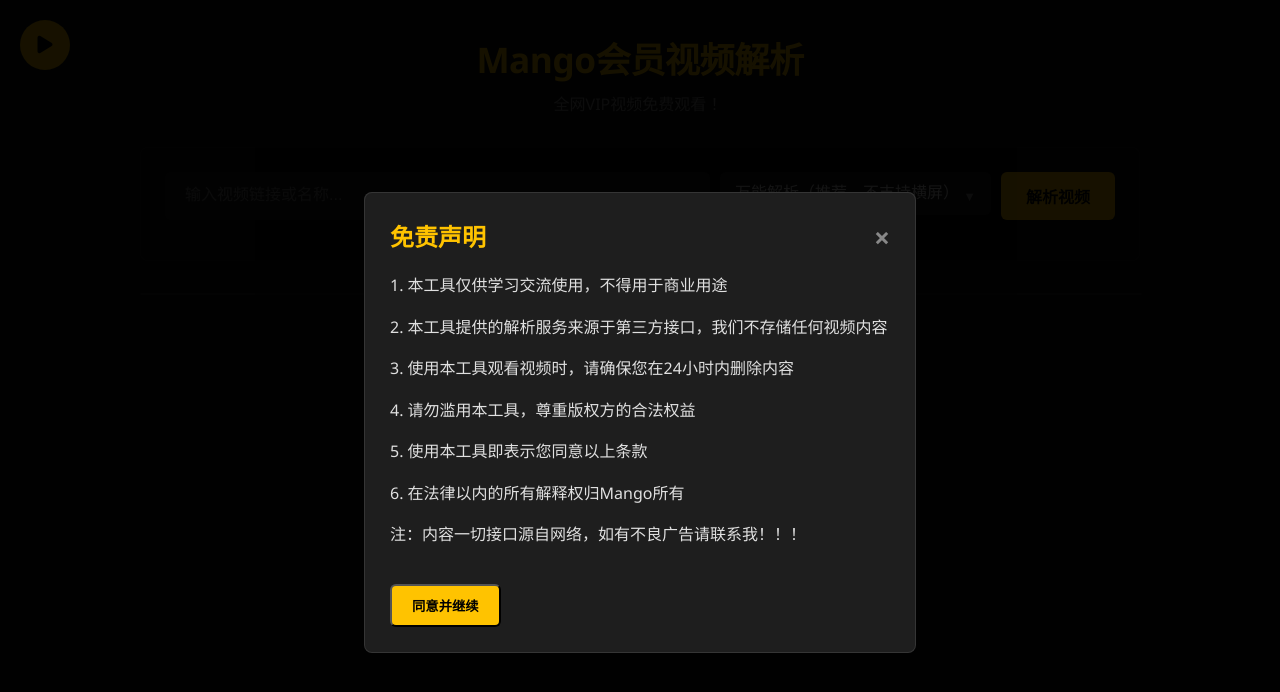
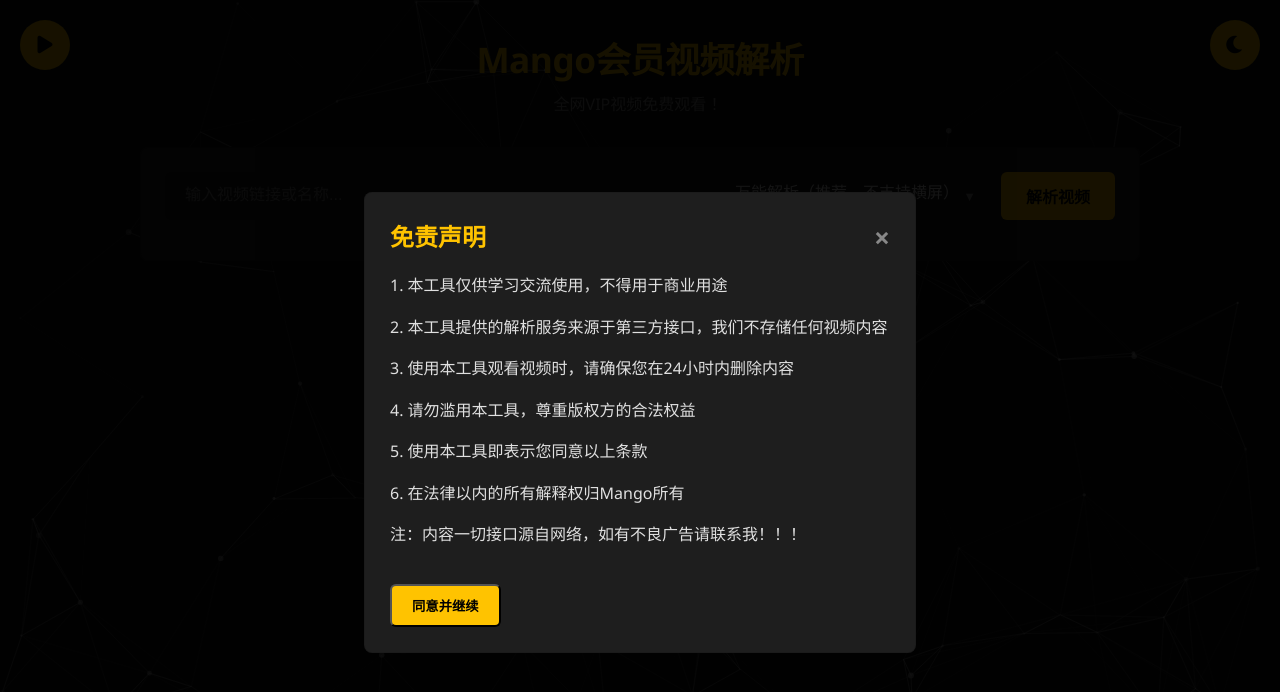
Before and after one commit to MangoTeamClub/MangoFilm, a plain HTML site: page index.html in a window 1280 px wide. Shown: the top 692 px of the page. Drawn offline with nearby package versions, Linux system fonts and the light colour scheme.

Commit message:
Update index.html

```diff
--- a/index.html
+++ b/index.html
@@ -6,13 +6,23 @@
     <title>Mango超清会员视频解析</title>
     <style>
         :root {
-            --primary-color: #FFC300; /* 芒果黄主色 */
-            --primary-dark: #FFA000; /* 深芒果黄 */
+            --primary-color: #FFC300;
+            --primary-dark: #FFA000;
             --dark-bg: #121212;
             --darker-bg: #0a0a0a;
             --card-bg: #1e1e1e;
             --text-color: #e0e0e0;
             --text-muted: #888;
+        }
+
+        .light-mode {
+            --primary-color: #FF8C00;
+            --primary-dark: #E67E00;
+            --dark-bg: #f5f5f5;
+            --darker-bg: #e0e0e0;
+            --card-bg: #ffffff;
+            --text-color: #333333;
+            --text-muted: #666;
         }
 
         body {
@@ -25,13 +35,23 @@
             display: flex;
             flex-direction: column;
             align-items: center;
+            transition: background-color 0.3s ease, color 0.3s ease;
+        }
+
+        #particles-js {
+            position: fixed;
+            width: 100%;
+            height: 100%;
+            z-index: -1;
         }
 
         .container {
             width: 90%;
-            max-width: 1000px; /* 缩小最大宽度，更简洁 */
+            max-width: 1000px;
             margin: 2rem auto;
             padding: 0 1rem;
+            position: relative;
+            z-index: 1;
         }
 
         header {
@@ -55,11 +75,13 @@
         }
 
         .search-box {
-            background: var(--darker-bg);
+            background: var(--card-bg);
             border-radius: 8px;
             padding: 1.5rem;
             margin-bottom: 2rem;
-            border: 1px solid rgba(255, 255, 255, 0.05);
+            border: 1px solid rgba(0, 0, 0, 0.1);
+            box-shadow: 0 4px 6px rgba(0, 0, 0, 0.1);
+            transition: background-color 0.3s ease, border-color 0.3s ease;
         }
 
         .search-controls {
@@ -73,7 +95,7 @@
             padding: 12px 20px;
             border: none;
             border-radius: 6px;
-            background: rgba(255, 255, 255, 0.08);
+            background: rgba(0, 0, 0, 0.05);
             color: var(--text-color);
             font-size: 1rem;
             transition: all 0.2s ease;
@@ -82,7 +104,7 @@
 
         .search-input:focus {
             outline: none;
-            background: rgba(255, 255, 255, 0.12);
+            background: rgba(0, 0, 0, 0.08);
             border-bottom: 2px solid var(--primary-color);
         }
 
@@ -96,7 +118,7 @@
             padding: 12px 15px;
             border: none;
             border-radius: 6px;
-            background: rgba(255, 255, 255, 0.08);
+            background: rgba(0, 0, 0, 0.05);
             color: var(--text-color);
             font-size: 1rem;
             appearance: none;
@@ -107,7 +129,7 @@
 
         select:focus {
             outline: none;
-            background: rgba(255, 255, 255, 0.12);
+            background: rgba(0, 0, 0, 0.08);
             border-bottom: 2px solid var(--primary-color);
         }
 
@@ -146,7 +168,7 @@
         .engine-info {
             margin-top: 1rem;
             padding: 1rem;
-            background: rgba(0, 0, 0, 0.3);
+            background: rgba(0, 0, 0, 0.1);
             border-radius: 6px;
             font-size: 0.9rem;
             color: var(--text-muted);
@@ -158,7 +180,7 @@
             width: 100%;
             border-radius: 8px;
             overflow: hidden;
-            border: 1px solid rgba(255, 255, 255, 0.05);
+            border: 1px solid rgba(0, 0, 0, 0.1);
             position: relative;
         }
 
@@ -192,7 +214,6 @@
             color: #000;
         }
 
-        /* 弹窗样式 */
         .modal {
             display: none;
             position: fixed;
@@ -213,7 +234,7 @@
             width: 90%;
             max-width: 500px;
             position: relative;
-            border: 1px solid rgba(255, 255, 255, 0.1);
+            border: 1px solid rgba(0, 0, 0, 0.1);
             animation: modalFadeIn 0.3s ease-out;
         }
 
@@ -277,7 +298,6 @@
             padding: 1rem 0;
         }
 
-        /* 快捷入口样式 */
         .quick-access-btn {
             position: fixed;
             left: 20px;
@@ -321,7 +341,7 @@
             width: 90%;
             max-width: 500px;
             position: relative;
-            border: 1px solid rgba(255, 255, 255, 0.1);
+            border: 1px solid rgba(0, 0, 0, 0.1);
             animation: modalFadeIn 0.3s ease-out;
         }
 
@@ -359,16 +379,16 @@
             align-items: center;
             justify-content: center;
             padding: 15px 10px;
-            background: rgba(255, 255, 255, 0.08);
+            background: rgba(0, 0, 0, 0.08);
             border-radius: 6px;
             color: var(--text-color);
             text-decoration: none;
             transition: all 0.2s ease;
-            border: 1px solid rgba(255, 255, 255, 0.05);
+            border: 1px solid rgba(0, 0, 0, 0.05);
         }
 
         .site-btn:hover {
-            background: rgba(255, 255, 255, 0.15);
+            background: rgba(0, 0, 0, 0.15);
             transform: translateY(-2px);
         }
 
@@ -379,6 +399,30 @@
 
         .site-name {
             font-size: 14px;
+        }
+
+        /* 主题切换按钮样式 */
+        .theme-toggle {
+            position: fixed;
+            right: 20px;
+            top: 20px;
+            width: 50px;
+            height: 50px;
+            border-radius: 50%;
+            background: var(--primary-color);
+            color: #000;
+            display: flex;
+            align-items: center;
+            justify-content: center;
+            font-size: 20px;
+            cursor: pointer;
+            z-index: 999;
+            transition: all 0.2s ease;
+            border: none;
+        }
+
+        .theme-toggle:hover {
+            transform: scale(1.05);
         }
 
         @media (max-width: 768px) {
@@ -402,11 +446,19 @@
                 grid-template-columns: repeat(2, 1fr);
             }
 
-            .quick-access-btn {
+            .quick-access-btn, .theme-toggle {
                 width: 40px;
                 height: 40px;
                 font-size: 16px;
+            }
+
+            .quick-access-btn {
                 left: 15px;
+                top: 15px;
+            }
+
+            .theme-toggle {
+                right: 15px;
                 top: 15px;
             }
         }
@@ -414,12 +466,18 @@
     <link rel="stylesheet" href="https://cdnjs.cloudflare.com/ajax/libs/font-awesome/6.0.0-beta3/css/all.min.css">
 </head>
 <body>
-    <!-- 悬浮按钮 -->
+    <!-- 粒子容器 -->
+    <div id="particles-js"></div>
+
+    <!-- 主题切换按钮 -->
+    <button class="theme-toggle" id="themeToggle">
+        <i class="fas fa-moon"></i>
+    </button>
+
     <button class="quick-access-btn" id="sitesBtn">
         <i class="fas fa-play"></i>
     </button>
 
-    <!-- 视频网站弹窗 -->
     <div id="sitesModal" class="sites-modal">
         <div class="sites-modal-content">
             <span class="sites-modal-close" id="sitesModalClose">&times;</span>
@@ -479,17 +537,12 @@
                 </div>
                 <button id="search-btn" class="search-btn">解析视频</button>
             </div>
-            <div id="engine-info" class="engine-info">
-                <!-- 接口说明将在这里显示 -->
-            </div>
+            <div id="engine-info" class="engine-info"></div>
         </div>
 
-        <div id="result" class="result-container">
-            <!-- 解析结果将在这里显示 -->
-        </div>
+        <div id="result" class="result-container"></div>
     </div>
 
-    <!-- 欢迎弹窗 -->
     <div id="welcomeModal" class="modal">
         <div class="modal-content">
             <span class="close" id="closeWelcomeBtn">&times;</span>
@@ -501,7 +554,6 @@
         </div>
     </div>
 
-    <!-- 免责声明-->
     <div id="disclaimerModal" class="modal">
         <div class="modal-content">
             <span class="close" id="closeDisclaimerBtn">&times;</span>
@@ -531,17 +583,148 @@
         &copy; ©2022-2025 Mango | 仅供学习交流使用，切勿滥用！
     </footer>
 
+    <!-- 引入粒子库 -->
+    <script src="https://cdn.jsdelivr.net/particles.js/2.0.0/particles.min.js"></script>
+
     <script>
-        // 获取弹窗元素
+        // 初始化粒子效果
+        document.addEventListener('DOMContentLoaded', function() {
+            particlesJS('particles-js', {
+                particles: {
+                    number: {
+                        value: 80,
+                        density: {
+                            enable: true,
+                            value_area: 800
+                        }
+                    },
+                    color: {
+                        value: document.body.classList.contains('light-mode') ? '#333333' : '#ffffff'
+                    },
+                    shape: {
+                        type: 'circle',
+                        stroke: {
+                            width: 0,
+                            color: '#000000'
+                        }
+                    },
+                    opacity: {
+                        value: 0.5,
+                        random: true,
+                        anim: {
+                            enable: true,
+                            speed: 1,
+                            opacity_min: 0.1,
+                            sync: false
+                        }
+                    },
+                    size: {
+                        value: 3,
+                        random: true,
+                        anim: {
+                            enable: true,
+                            speed: 2,
+                            size_min: 0.1,
+                            sync: false
+                        }
+                    },
+                    line_linked: {
+                        enable: true,
+                        distance: 150,
+                        color: document.body.classList.contains('light-mode') ? '#333333' : '#ffffff',
+                        opacity: 0.4,
+                        width: 1
+                    },
+                    move: {
+                        enable: true,
+                        speed: 2,
+                        direction: 'none',
+                        random: true,
+                        straight: false,
+                        out_mode: 'out',
+                        bounce: false
+                    }
+                },
+                interactivity: {
+                    detect_on: 'canvas',
+                    events: {
+                        onhover: {
+                            enable: true,
+                            mode: 'grab'
+                        },
+                        onclick: {
+                            enable: true,
+                            mode: 'push'
+                        },
+                        resize: true
+                    },
+                    modes: {
+                        grab: {
+                            distance: 140,
+                            line_linked: {
+                                opacity: 1
+                            }
+                        },
+                        push: {
+                            particles_nb: 4
+                        }
+                    }
+                },
+                retina_detect: true
+            });
+        });
+
+        // 主题切换功能
+        const themeToggle = document.getElementById('themeToggle');
+        const themeIcon = themeToggle.querySelector('i');
+
+        // 检查本地存储中的主题设置
+        const currentTheme = localStorage.getItem('theme') || 'dark';
+
+        // 应用保存的主题
+        if (currentTheme === 'light') {
+            document.body.classList.add('light-mode');
+            themeIcon.className = 'fas fa-sun';
+        } else {
+            document.body.classList.remove('light-mode');
+            themeIcon.className = 'fas fa-moon';
+        }
+
+        // 切换主题
+        themeToggle.addEventListener('click', function() {
+            document.body.classList.toggle('light-mode');
+
+            if (document.body.classList.contains('light-mode')) {
+                themeIcon.className = 'fas fa-sun';
+                localStorage.setItem('theme', 'light');
+
+                // 更新粒子颜色
+                if (window.pJSDom && window.pJSDom[0]) {
+                    window.pJSDom[0].pJS.particles.color.value = '#333333';
+                    window.pJSDom[0].pJS.particles.line_linked.color = '#333333';
+                    window.pJSDom[0].pJS.fn.particlesRefresh();
+                }
+            } else {
+                themeIcon.className = 'fas fa-moon';
+                localStorage.setItem('theme', 'dark');
+
+                // 更新粒子颜色
+                if (window.pJSDom && window.pJSDom[0]) {
+                    window.pJSDom[0].pJS.particles.color.value = '#ffffff';
+                    window.pJSDom[0].pJS.particles.line_linked.color = '#ffffff';
+                    window.pJSDom[0].pJS.fn.particlesRefresh();
+                }
+            }
+        });
+
+        // 原有的其他JavaScript代码
         var welcomeModal = document.getElementById("welcomeModal");
         var disclaimerModal = document.getElementById("disclaimerModal");
         var clipboardModal = document.getElementById("clipboardModal");
 
-        // 显示欢迎弹窗
         window.onload = function() {
             welcomeModal.style.display = "block";
 
-            // 检查是否已经同意免责声明
             if (!localStorage.getItem('disclaimerAgreed')) {
                 setTimeout(() => {
                     disclaimerModal.style.display = "block";
@@ -549,7 +732,6 @@
             }
         };
 
-        // 关闭弹窗的功能
         document.getElementById("closeWelcomeBtn").onclick = function() {
             welcomeModal.style.display = "none";
         };
@@ -567,7 +749,6 @@
             disclaimerModal.style.display = "none";
         };
 
-        // 点击弹窗外部区域也可以关闭弹窗
         window.onclick = function(event) {
             if (event.target == welcomeModal) {
                 welcomeModal.style.display = "none";
@@ -580,28 +761,21 @@
             }
         };
 
-        // 接口说明信息
         const engineDescriptions = {
             "https://z1.m1907.top/?jx=": "通过视频名称搜索，支持各大平台视频",
             "https://jx.nnxv.cn/tv.php?url=": "有广告解析接口，推荐使用",
-             "https://jx.2s0.cn/player/?url=": "万能无广告解析接口2，推荐使用",
-            "https://www.yemu.xyz/?url=": "万能无广告解析接口，推荐使用",
-             "https://jx.xyflv.cc/?url=": "无广告解析接口2",
-
+            "https://jx.2s0.cn/player/?url=": "万能无广告解析接口2，推荐使用"
         };
 
         const engineSelect = document.getElementById('search-engine');
         const engineInfo = document.getElementById('engine-info');
 
-        // 当前选中的接口
         let currentEngine = engineSelect.value;
 
-        // 显示接口说明
         function showEngineInfo() {
             engineInfo.textContent = engineDescriptions[engineSelect.value];
             engineInfo.style.display = 'block';
 
-            // 10秒后自动隐藏
             setTimeout(() => {
                 if (engineSelect.value === currentEngine) {
                     engineInfo.style.display = 'none';
@@ -609,7 +783,6 @@
             }, 10000);
         }
 
-        // 接口切换事件
         engineSelect.addEventListener('focus', () => {
             showEngineInfo();
         });
@@ -627,9 +800,7 @@
             }, 200);
         });
 
-        // 搜索功能
         document.getElementById('search-btn').addEventListener('click', function() {
-            // 检查是否已同意免责声明
             if (!localStorage.getItem('disclaimerAgreed')) {
                 disclaimerModal.style.display = "block";
                 return;
@@ -643,18 +814,14 @@
                 return;
             }
 
-            // 构建搜索URL
             const searchUrl = engine + encodeURIComponent(query);
 
-            // 清空结果区域
             document.getElementById('result').innerHTML = '';
 
-            // 创建一个iframe来展示搜索结果
             const iframe = document.createElement('iframe');
             iframe.src = searchUrl;
             iframe.allowFullscreen = true;
 
-            // 创建全屏按钮
             const fullscreenBtn = document.createElement('button');
             fullscreenBtn.className = 'fullscreen-btn';
             fullscreenBtn.innerHTML = '<i class="fas fa-expand"></i>';
@@ -670,23 +837,19 @@
                 }
             });
 
-            // 将iframe和全屏按钮添加到结果区域
             const resultContainer = document.getElementById('result');
             resultContainer.appendChild(iframe);
             resultContainer.appendChild(fullscreenBtn);
 
-            // 滚动到结果区域
             resultContainer.scrollIntoView({ behavior: 'smooth' });
         });
 
-        // 回车键触发搜索
         document.getElementById('search-input').addEventListener('keypress', function(e) {
             if (e.key === 'Enter') {
                 document.getElementById('search-btn').click();
             }
         });
 
-        // 视频网站快捷入口功能
         const sitesBtn = document.getElementById('sitesBtn');
         const sitesModal = document.getElementById('sitesModal');
         const sitesModalClose = document.getElementById('sitesModalClose');
```
